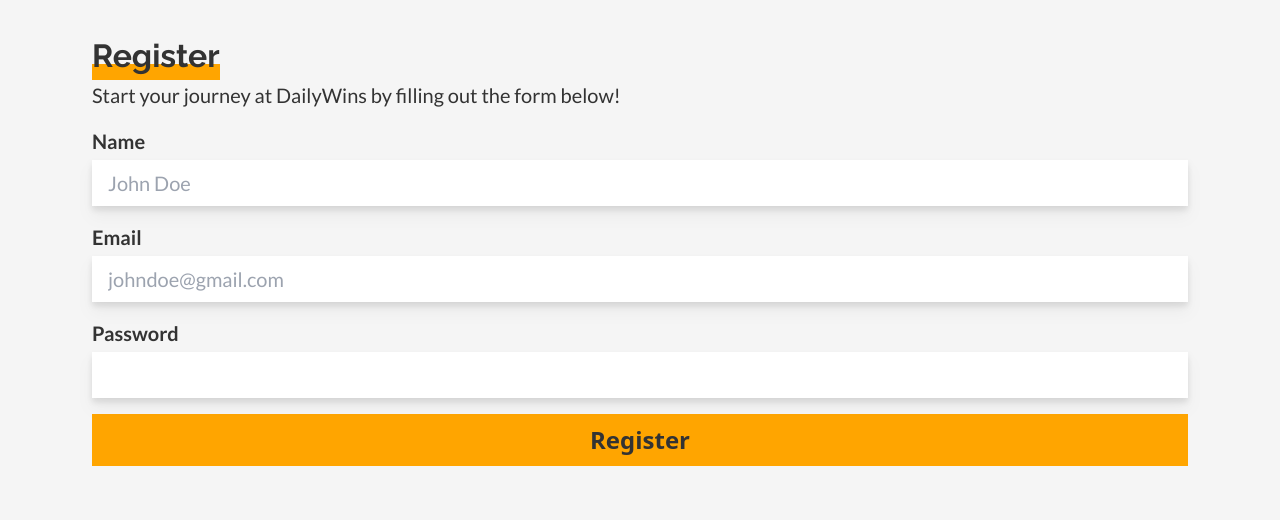
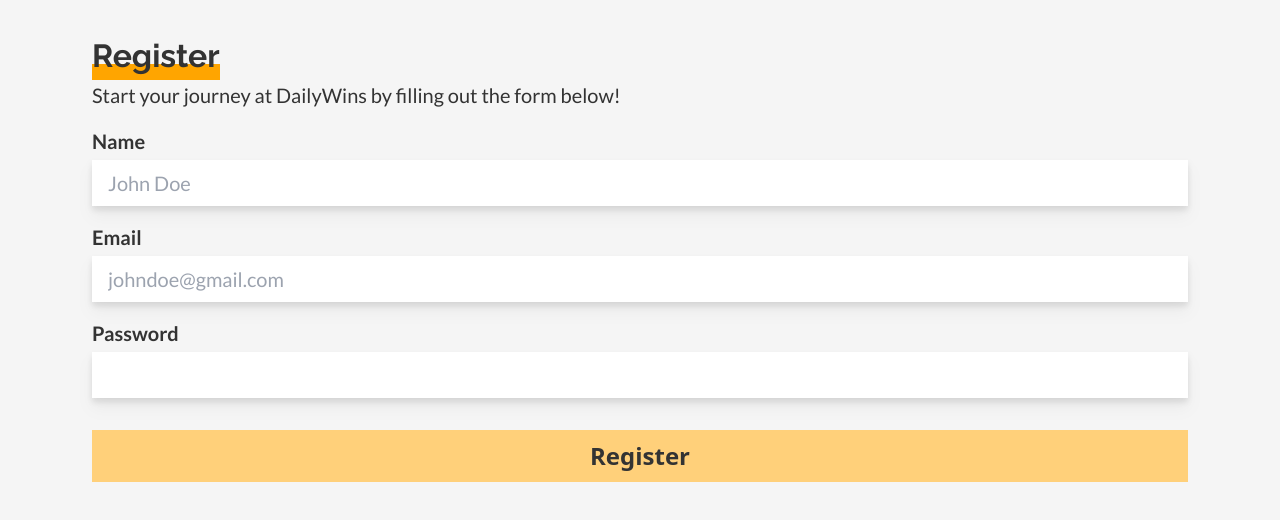
Before and after one commit to acomarcho/dailywins, a Next.js app: page /register in a window 1280 px wide. Shown: the top 520 px of the page. Built offline with nearby package versions, Linux system fonts and the light colour scheme.

Commit message:
Feat: Make form controllable

```diff
--- a/pages/register/index.tsx
+++ b/pages/register/index.tsx
@@ -7,6 +7,15 @@
     email: "",
     password: "",
   });
+
+  const isRequestValid = () => {
+    try {
+      RegisterSchema.parse(request);
+      return true;
+    } catch {
+      return false;
+    }
+  };
 
   return (
     <div className="wrapper">
@@ -30,6 +39,10 @@
             name="name"
             className="px-[1rem] py-[0.5rem] drop-shadow-lg paragraph"
             placeholder="John Doe"
+            value={request.name}
+            onChange={(e) =>
+              setRequest({ ...request, name: e.currentTarget.value })
+            }
           />
         </div>
         <div className="flex flex-col gap-[0.25rem]">
@@ -41,6 +54,10 @@
             name="email"
             className="px-[1rem] py-[0.5rem] drop-shadow-lg paragraph"
             placeholder="johndoe@gmail.com"
+            value={request.email}
+            onChange={(e) =>
+              setRequest({ ...request, email: e.currentTarget.value })
+            }
           />
         </div>
         <div className="flex flex-col gap-[0.25rem]">
@@ -52,9 +69,19 @@
             name="password"
             className="px-[1rem] py-[0.5rem] drop-shadow-lg paragraph"
             placeholder=""
+            value={request.password}
+            onChange={(e) =>
+              setRequest({ ...request, password: e.currentTarget.value })
+            }
           />
         </div>
-        <button type="submit" className="button">Register</button>
+        <button
+          type="submit"
+          className="button mt-[1rem]"
+          disabled={!isRequestValid()}
+        >
+          Register
+        </button>
       </form>
     </div>
   );
--- a/styles/globals.css
+++ b/styles/globals.css
@@ -21,6 +21,6 @@
     font-family: var(--font-lato);
   }
   .button {
-    @apply bg-primary px-[1rem] py-[0.5rem] text-[1rem] lg:text-[1.5rem] text-text font-bold transition-all hover:bg-primary-400;
+    @apply bg-primary px-[1rem] py-[0.5rem] text-[1rem] lg:text-[1.5rem] text-text font-bold transition-all hover:bg-primary-400 disabled:bg-primary-200;
   }
 }
```
